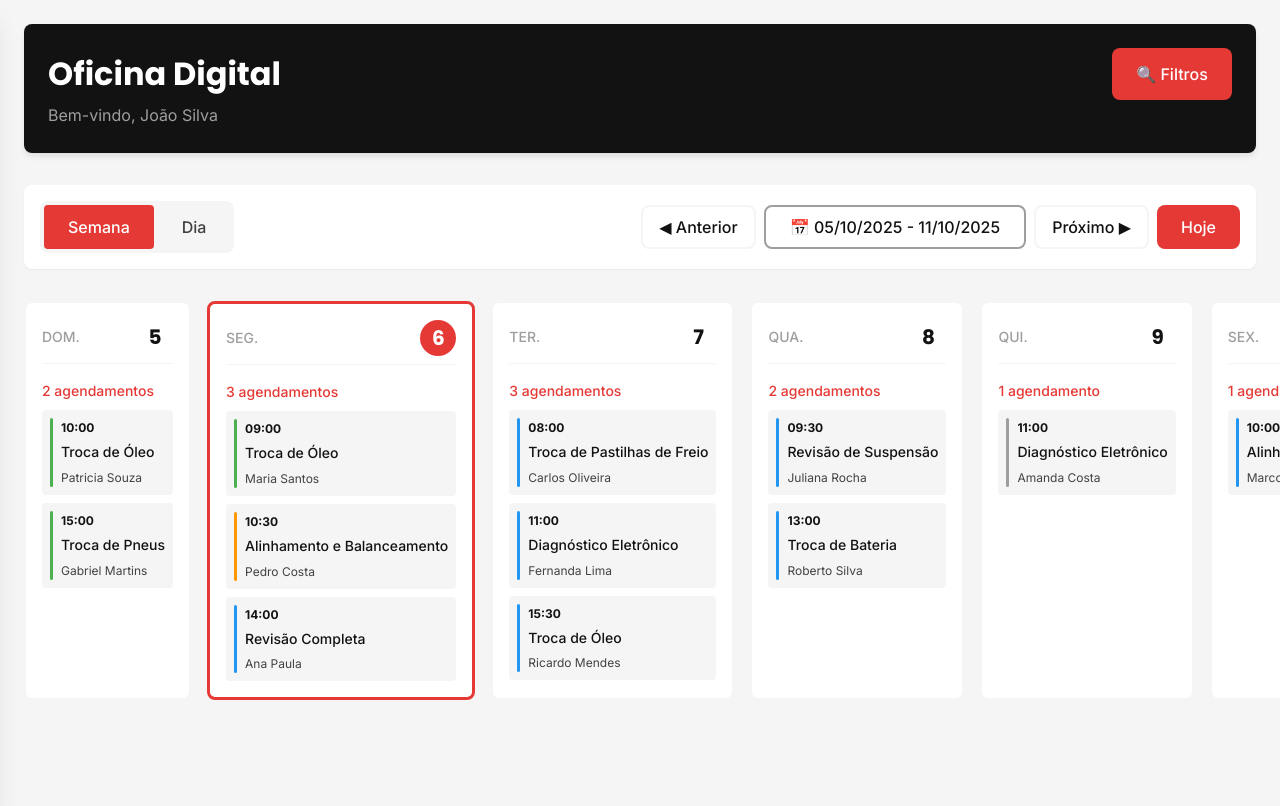
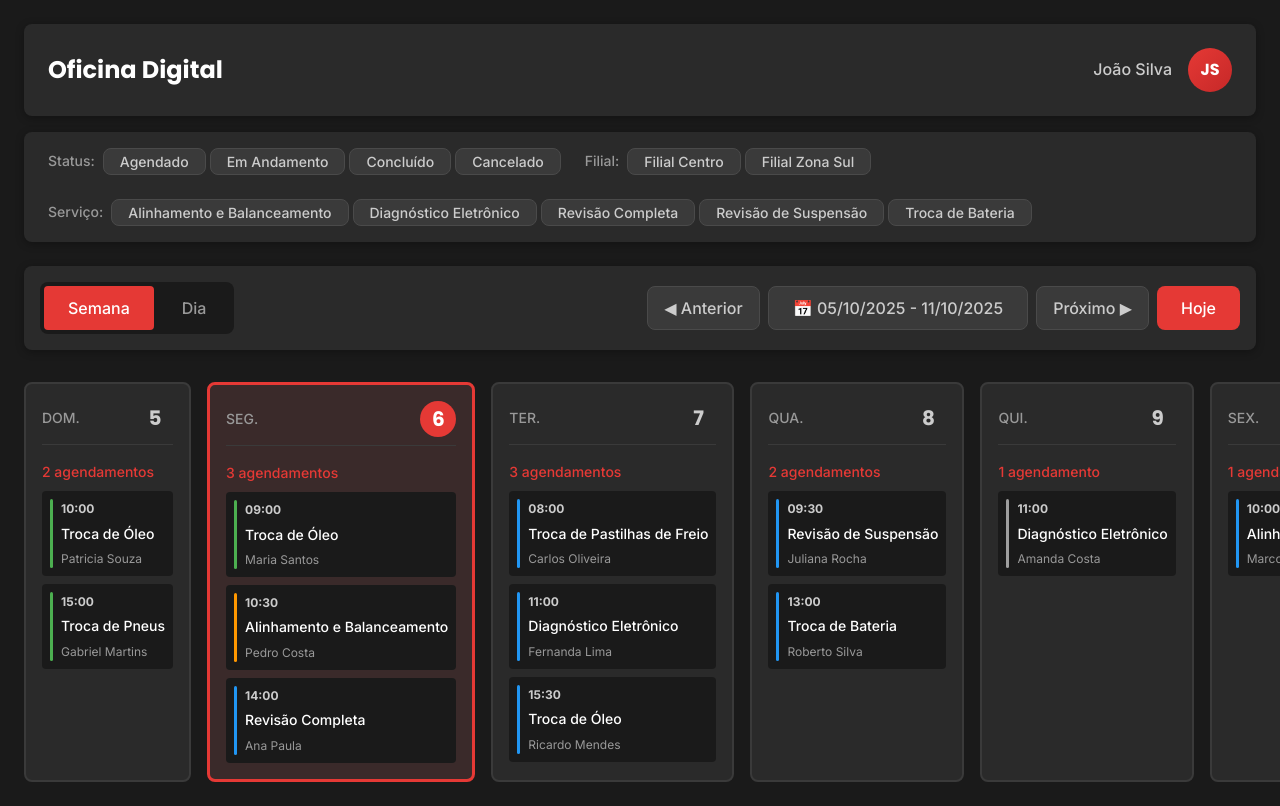
Before and after one commit to andersori/oficina-digital, a React (Vite) app in the folder app/frontend/: page / in a window 1280 px wide. Shown: the top 806 px of the page. Built offline with nearby package versions, Linux system fonts and the light colour scheme.

Commit message:
Redesign dashboard with dark mode, horizontal filters, and user avatar
Co-authored-by: andersori <19699525+andersori@users.noreply.github.com>

```diff
--- a/app/frontend/package.json
+++ b/app/frontend/package.json
@@ -15,7 +15,7 @@
   },
   "devDependencies": {
     "@eslint/js": "^9.36.0",
-    "@types/node": "^24.6.0",
+    "@types/node": "^24.6.2",
     "@types/react": "^19.1.16",
     "@types/react-dom": "^19.1.9",
     "@vitejs/plugin-react": "^5.0.4",
--- a/app/frontend/src/components/Dashboard/Dashboard.css
+++ b/app/frontend/src/components/Dashboard/Dashboard.css
@@ -1,26 +1,27 @@
-/* Dashboard.css */
+/* Dashboard.css - Dark Mode */
 
 .dashboard {
   min-height: 100vh;
-  background-color: var(--color-neutral-gray-light);
+  background-color: #1a1a1a;
   padding: var(--spacing-lg);
 }
 
 /* Header */
 .dashboard-header {
-  margin-bottom: var(--spacing-xl);
+  margin-bottom: var(--spacing-lg);
 }
 
 .dashboard-header-top {
   display: flex;
   justify-content: space-between;
-  align-items: flex-start;
+  align-items: center;
   gap: var(--spacing-md);
-  background-color: var(--color-neutral-black);
+  background-color: #2a2a2a;
   color: var(--color-neutral-white);
   padding: var(--spacing-lg);
   border-radius: var(--border-radius-md);
-  box-shadow: var(--shadow-md);
+  box-shadow: 0 2px 8px rgba(0, 0, 0, 0.3);
+  margin-bottom: var(--spacing-md);
 }
 
 .dashboard-branding {
@@ -29,37 +30,132 @@
 
 .dashboard-title {
   font-family: var(--font-heading);
-  font-size: var(--font-size-3xl);
+  font-size: var(--font-size-2xl);
   font-weight: var(--font-weight-bold);
   color: var(--color-neutral-white);
-  margin: 0 0 var(--spacing-xs) 0;
+  margin: 0;
 }
 
 .dashboard-subtitle {
   font-family: var(--font-body);
   font-size: var(--font-size-base);
-  color: var(--color-neutral-gray-medium);
+  color: #999;
   margin: 0;
 }
 
-.btn-filters {
-  background-color: var(--color-primary-red);
+/* User Profile */
+.user-profile {
+  display: flex;
+  align-items: center;
+  gap: var(--spacing-md);
+}
+
+.user-name {
+  font-family: var(--font-body);
+  font-size: var(--font-size-base);
+  color: #ccc;
+  font-weight: var(--font-weight-medium);
+}
+
+.user-avatar {
+  width: 44px;
+  height: 44px;
+  border-radius: 50%;
+  background: linear-gradient(135deg, var(--color-primary-red), var(--color-primary-red-dark));
+  display: flex;
+  align-items: center;
+  justify-content: center;
+  cursor: pointer;
+  transition: transform var(--transition-fast);
+}
+
+.user-avatar:hover {
+  transform: scale(1.05);
+}
+
+.user-initials {
+  font-family: var(--font-heading);
+  font-size: var(--font-size-base);
+  font-weight: var(--font-weight-bold);
   color: var(--color-neutral-white);
+  text-transform: uppercase;
+}
+
+/* Filter Bar */
+.filter-bar {
+  display: flex;
+  flex-wrap: wrap;
+  gap: var(--spacing-lg);
+  align-items: center;
+  background-color: #2a2a2a;
+  padding: var(--spacing-md) var(--spacing-lg);
+  border-radius: var(--border-radius-md);
+  box-shadow: 0 2px 8px rgba(0, 0, 0, 0.3);
+}
+
+.filter-group {
+  display: flex;
+  align-items: center;
+  gap: var(--spacing-sm);
+}
+
+.filter-label {
   font-family: var(--font-body);
+  font-size: var(--font-size-sm);
   font-weight: var(--font-weight-medium);
-  font-size: var(--font-size-base);
-  padding: var(--spacing-md) var(--spacing-lg);
-  border: none;
-  border-radius: var(--border-radius-md);
-  cursor: pointer;
-  min-height: 44px;
-  min-width: 120px;
-  transition: background-color var(--transition-fast);
+  color: #999;
   white-space: nowrap;
 }
 
-.btn-filters:hover {
-  background-color: var(--color-primary-red-dark);
+.filter-options-inline {
+  display: flex;
+  gap: var(--spacing-xs);
+  flex-wrap: wrap;
+}
+
+.filter-chip {
+  font-family: var(--font-body);
+  font-size: var(--font-size-sm);
+  font-weight: var(--font-weight-medium);
+  padding: var(--spacing-xs) var(--spacing-md);
+  background-color: #3a3a3a;
+  color: #ccc;
+  border: 1px solid #4a4a4a;
+  border-radius: var(--border-radius-md);
+  cursor: pointer;
+  transition: all var(--transition-fast);
+  white-space: nowrap;
+}
+
+.filter-chip:hover {
+  background-color: #4a4a4a;
+  border-color: #5a5a5a;
+}
+
+.filter-chip.active {
+  background-color: var(--color-primary-red);
+  color: var(--color-neutral-white);
+  border-color: var(--color-primary-red);
+}
+
+.btn-clear-filters {
+  font-family: var(--font-body);
+  font-size: var(--font-size-sm);
+  font-weight: var(--font-weight-medium);
+  padding: var(--spacing-xs) var(--spacing-md);
+  background-color: transparent;
+  color: var(--color-primary-red);
+  border: 1px solid var(--color-primary-red);
+  border-radius: var(--border-radius-md);
+  cursor: pointer;
+  transition: all var(--transition-fast);
+  white-space: nowrap;
+  margin-left: auto;
+}
+
+.btn-clear-filters:hover {
+  background-color: var(--color-primary-red);
+  color: var(--color-neutral-white);
 }
 
 /* Controls */
@@ -69,15 +165,15 @@
   align-items: center;
   gap: var(--spacing-lg);
   margin-bottom: var(--spacing-xl);
-  background-color: var(--color-neutral-white);
+  background-color: #2a2a2a;
   padding: var(--spacing-md);
   border-radius: var(--border-radius-md);
-  box-shadow: var(--shadow-sm);
+  box-shadow: 0 2px 8px rgba(0, 0, 0, 0.3);
 }
 
 .view-toggle {
   display: flex;
-  background-color: var(--color-neutral-gray-light);
+  background-color: #1a1a1a;
   border-radius: var(--border-radius-md);
   padding: var(--spacing-xs);
   gap: var(--spacing-xs);
@@ -91,7 +187,7 @@
   border: none;
   border-radius: var(--border-radius-sm);
   background-color: transparent;
-  color: var(--color-neutral-gray-dark);
+  color: #999;
   cursor: pointer;
   min-height: 44px;
   transition: all var(--transition-fast);
@@ -103,8 +199,8 @@
 }
 
 .view-toggle-btn:hover:not(.active) {
-  background-color: var(--color-neutral-gray-medium);
-  color: var(--color-neutral-black);
+  background-color: #3a3a3a;
+  color: #ccc;
 }
 
 .date-navigation {
@@ -118,9 +214,9 @@
   font-weight: var(--font-weight-medium);
   font-size: var(--font-size-base);
   padding: var(--spacing-sm) var(--spacing-md);
-  background-color: var(--color-neutral-white);
-  color: var(--color-neutral-black);
-  border: 2px solid var(--color-neutral-gray-light);
+  background-color: #3a3a3a;
+  color: #ccc;
+  border: 1px solid #4a4a4a;
   border-radius: var(--border-radius-md);
   cursor: pointer;
   min-height: 44px;
@@ -128,8 +224,9 @@
 }
 
 .nav-btn:hover {
+  background-color: #4a4a4a;
   border-color: var(--color-primary-red);
-  color: var(--color-primary-red);
+  color: var(--color-neutral-white);
 }
 
 .date-display-wrapper {
@@ -141,9 +238,9 @@
   font-weight: var(--font-weight-medium);
   font-size: var(--font-size-base);
   padding: var(--spacing-sm) var(--spacing-lg);
-  background-color: var(--color-neutral-white);
-  color: var(--color-neutral-black);
-  border: 2px solid var(--color-neutral-gray-medium);
+  background-color: #3a3a3a;
+  color: #ccc;
+  border: 1px solid #4a4a4a;
   border-radius: var(--border-radius-md);
   cursor: pointer;
   min-height: 44px;
@@ -153,6 +250,7 @@
 
 .date-display:hover {
   border-color: var(--color-primary-red);
+  background-color: #4a4a4a;
 }
 
 .date-picker-dropdown {
@@ -160,11 +258,11 @@
   top: 100%;
   left: 0;
   margin-top: var(--spacing-xs);
-  background-color: var(--color-neutral-white);
-  border: 2px solid var(--color-neutral-gray-light);
+  background-color: #2a2a2a;
+  border: 1px solid #4a4a4a;
   border-radius: var(--border-radius-md);
   padding: var(--spacing-md);
-  box-shadow: var(--shadow-lg);
+  box-shadow: 0 4px 12px rgba(0, 0, 0, 0.5);
   z-index: var(--z-dropdown);
 }
 
@@ -172,7 +270,9 @@
   font-family: var(--font-body);
   font-size: var(--font-size-base);
   padding: var(--spacing-sm);
-  border: 2px solid var(--color-neutral-gray-light);
+  background-color: #3a3a3a;
+  color: #ccc;
+  border: 1px solid #4a4a4a;
   border-radius: var(--border-radius-sm);
   min-height: 44px;
   cursor: pointer;
@@ -225,15 +325,39 @@
 
   .dashboard-header-top {
     flex-direction: column;
+    align-items: flex-start;
     padding: var(--spacing-md);
   }
 
-  .dashboard-title {
-    font-size: var(--font-size-2xl);
+  .user-profile {
+    width: 100%;
+    justify-content: space-between;
   }
 
-  .btn-filters {
+  .filter-bar {
+    flex-direction: column;
+    align-items: flex-start;
+    gap: var(--spacing-md);
+  }
+
+  .filter-group {
     width: 100%;
+    flex-direction: column;
+    align-items: flex-start;
+  }
+
+  .filter-options-inline {
+    width: 100%;
+  }
+
+  .filter-chip {
+    flex: 1;
+    text-align: center;
+  }
+
+  .btn-clear-filters {
+    width: 100%;
+    margin-left: 0;
   }
 
   .dashboard-controls {
@@ -282,4 +406,8 @@
     flex: 1 1 100%;
     justify-content: center;
   }
+
+  .filter-bar {
+    gap: var(--spacing-md);
+  }
 }
--- a/app/frontend/src/components/Dashboard/Dashboard.tsx
+++ b/app/frontend/src/components/Dashboard/Dashboard.tsx
@@ -6,11 +6,10 @@
  */
 
 import { useState } from 'react';
-import type { ViewMode, Filters } from '../../types';
-import { mockAppointments, mockShopOwner } from '../../data/mockData';
-import { applyFilters } from '../../utils/filterUtils';
+import type { ViewMode, Filters, AppointmentStatus } from '../../types';
+import { mockAppointments, mockShopOwner, mockBranches, getUniqueServiceNames } from '../../data/mockData';
+import { applyFilters, getStatusLabel } from '../../utils/filterUtils';
 import { getWeekStart, addDays, addWeeks, formatDate } from '../../utils/dateUtils';
-import { FilterSidebar } from '../FilterSidebar/FilterSidebar';
 import { WeekView } from '../WeekView/WeekView';
 import { DayView } from '../DayView/DayView';
 import './Dashboard.css';
@@ -18,7 +17,6 @@ import './Dashboard.css';
 export function Dashboard() {
   const [viewMode, setViewMode] = useState<ViewMode>('week');
   const [currentDate, setCurrentDate] = useState<Date>(new Date());
-  const [showFilters, setShowFilters] = useState(false);
   const [showDatePicker, setShowDatePicker] = useState(false);
   const [filters, setFilters] = useState<Filters>({
     status: [],
@@ -78,6 +76,43 @@ export function Dashboard() {
     }
   };
 
+  const allStatuses: AppointmentStatus[] = ['agendado', 'em_andamento', 'concluido', 'cancelado'];
+  const serviceNames = getUniqueServiceNames();
+
+  const handleStatusToggle = (status: AppointmentStatus) => {
+    const newStatuses = filters.status.includes(status)
+      ? filters.status.filter(s => s !== status)
+      : [...filters.status, status];
+    setFilters({ ...filters, status: newStatuses });
+  };
+
+  const handleBranchToggle = (branchId: string) => {
+    const newBranches = filters.branchIds.includes(branchId)
+      ? filters.branchIds.filter(id => id !== branchId)
+      : [...filters.branchIds, branchId];
+    setFilters({ ...filters, branchIds: newBranches });
+  };
+
+  const handleServiceToggle = (serviceName: string) => {
+    const newServices = filters.serviceNames.includes(serviceName)
+      ? filters.serviceNames.filter(s => s !== serviceName)
+      : [...filters.serviceNames, serviceName];
+    setFilters({ ...filters, serviceNames: newServices });
+  };
+
+  const handleClearFilters = () => {
+    setFilters({
+      status: [],
+      branchIds: [],
+      serviceNames: []
+    });
+  };
+
+  const hasActiveFilters =
+    filters.status.length > 0 ||
+    filters.branchIds.length > 0 ||
+    filters.serviceNames.length > 0;
+
   return (
     <div className="dashboard">
       {/* Header */}
@@ -85,15 +120,69 @@ export function Dashboard() {
         <div className="dashboard-header-top">
           <div className="dashboard-branding">
             <h1 className="dashboard-title">Oficina Digital</h1>
-            <p className="dashboard-subtitle">Bem-vindo, {mockShopOwner.name}</p>
           </div>
-          <button
-            className="btn-filters"
-            onClick={() => setShowFilters(true)}
-            aria-label="Abrir filtros"
-          >
-            🔍 Filtros
-          </button>
+
+          {/* User Profile */}
+          <div className="user-profile">
+            <span className="user-name">{mockShopOwner.name}</span>
+            <div className="user-avatar">
+              <span className="user-initials">{mockShopOwner.name.split(' ').map(n => n[0]).join('')}</span>
+            </div>
+          </div>
+        </div>
+
+        {/* Filter Bar */}
+        <div className="filter-bar">
+          <div className="filter-group">
+            <label className="filter-label">Status:</label>
+            <div className="filter-options-inline">
+              {allStatuses.map(status => (
+                <button
+                  key={status}
+                  className={`filter-chip ${filters.status.includes(status) ? 'active' : ''}`}
+                  onClick={() => handleStatusToggle(status)}
+                >
+                  {getStatusLabel(status)}
+                </button>
+              ))}
+            </div>
+          </div>
+
+          <div className="filter-group">
+            <label className="filter-label">Filial:</label>
+            <div className="filter-options-inline">
+              {mockBranches.map(branch => (
+                <button
+                  key={branch.id}
+                  className={`filter-chip ${filters.branchIds.includes(branch.id) ? 'active' : ''}`}
+                  onClick={() => handleBranchToggle(branch.id)}
+                >
+                  {branch.name}
+                </button>
+              ))}
+            </div>
+          </div>
+
+          <div className="filter-group">
+            <label className="filter-label">Serviço:</label>
+            <div className="filter-options-inline">
+              {serviceNames.slice(0, 5).map(serviceName => (
+                <button
+                  key={serviceName}
+                  className={`filter-chip ${filters.serviceNames.includes(serviceName) ? 'active' : ''}`}
+                  onClick={() => handleServiceToggle(serviceName)}
+                >
+                  {serviceName}
+                </button>
+              ))}
+            </div>
+          </div>
+
+          {hasActiveFilters && (
+            <button className="btn-clear-filters" onClick={handleClearFilters}>
+              Limpar Filtros
+            </button>
+          )}
         </div>
       </header>
 
@@ -163,14 +252,6 @@ export function Dashboard() {
           />
         )}
       </main>
-
-      {/* Filter Sidebar */}
-      <FilterSidebar
-        isOpen={showFilters}
-        filters={filters}
-        onFilterChange={setFilters}
-        onClose={() => setShowFilters(false)}
-      />
     </div>
   );
 }
--- a/app/frontend/src/components/WeekView/WeekView.css
+++ b/app/frontend/src/components/WeekView/WeekView.css
@@ -1,4 +1,4 @@
-/* WeekView.css */
+/* WeekView.css - Dark Mode */
 
 .week-view {
   width: 100%;
@@ -11,8 +11,8 @@
 }
 
 .week-day-card {
-  background-color: var(--color-neutral-white);
-  border: 2px solid var(--color-neutral-gray-light);
+  background-color: #2a2a2a;
+  border: 2px solid #3a3a3a;
   border-radius: var(--border-radius-md);
   padding: var(--spacing-md);
   min-height: 200px;
@@ -24,13 +24,14 @@
 
 .week-day-card:hover {
   border-color: var(--color-primary-red);
-  box-shadow: var(--shadow-md);
+  box-shadow: 0 4px 12px rgba(0, 0, 0, 0.5);
   transform: translateY(-2px);
 }
 
 .week-day-card.today {
   border-color: var(--color-primary-red);
   border-width: 3px;
+  background-color: #3a2a2a;
 }
 
 .week-day-header {
@@ -39,14 +40,14 @@
   align-items: center;
   margin-bottom: var(--spacing-md);
   padding-bottom: var(--spacing-sm);
-  border-bottom: 1px solid var(--color-neutral-gray-light);
+  border-bottom: 1px solid #3a3a3a;
 }
 
 .week-day-name {
   font-family: var(--font-body);
   font-size: var(--font-size-sm);
   font-weight: var(--font-weight-medium);
-  color: var(--color-neutral-gray-medium);
+  color: #999;
   text-transform: uppercase;
 }
 
@@ -54,7 +55,7 @@
   font-family: var(--font-heading);
   font-size: var(--font-size-xl);
   font-weight: var(--font-weight-bold);
-  color: var(--color-neutral-black);
+  color: #ccc;
   width: 36px;
   height: 36px;
   display: flex;
@@ -79,7 +80,7 @@
   display: flex;
   align-items: center;
   justify-content: center;
-  color: var(--color-neutral-gray-medium);
+  color: #666;
   font-family: var(--font-body);
   font-size: var(--font-size-sm);
   font-style: italic;
@@ -107,13 +108,13 @@
   display: flex;
   gap: var(--spacing-sm);
   padding: var(--spacing-sm);
-  background-color: var(--color-neutral-gray-light);
+  background-color: #1a1a1a;
   border-radius: var(--border-radius-sm);
   transition: background-color var(--transition-fast);
 }
 
 .week-appointment-item:hover {
-  background-color: var(--color-neutral-gray-medium);
+  background-color: #3a3a3a;
 }
 
 .week-appointment-indicator {
@@ -131,7 +132,7 @@
   font-family: var(--font-body);
   font-size: var(--font-size-xs);
   font-weight: var(--font-weight-bold);
-  color: var(--color-neutral-black);
+  color: #ccc;
   margin: 0 0 var(--spacing-xs) 0;
 }
 
@@ -139,7 +140,7 @@
   font-family: var(--font-body);
   font-size: var(--font-size-sm);
   font-weight: var(--font-weight-medium);
-  color: var(--color-neutral-black);
+  color: #fff;
   margin: 0 0 var(--spacing-xs) 0;
   overflow: hidden;
   text-overflow: ellipsis;
@@ -149,7 +150,7 @@
 .week-appointment-customer {
   font-family: var(--font-body);
   font-size: var(--font-size-xs);
-  color: var(--color-neutral-gray-dark);
+  color: #999;
   margin: 0;
   overflow: hidden;
   text-overflow: ellipsis;
```
Also changed, not shown: app/frontend/src/components/DayView/DayView.css (+18 -18 lines), 1 other file (tests, documents, lock files or other folders).
